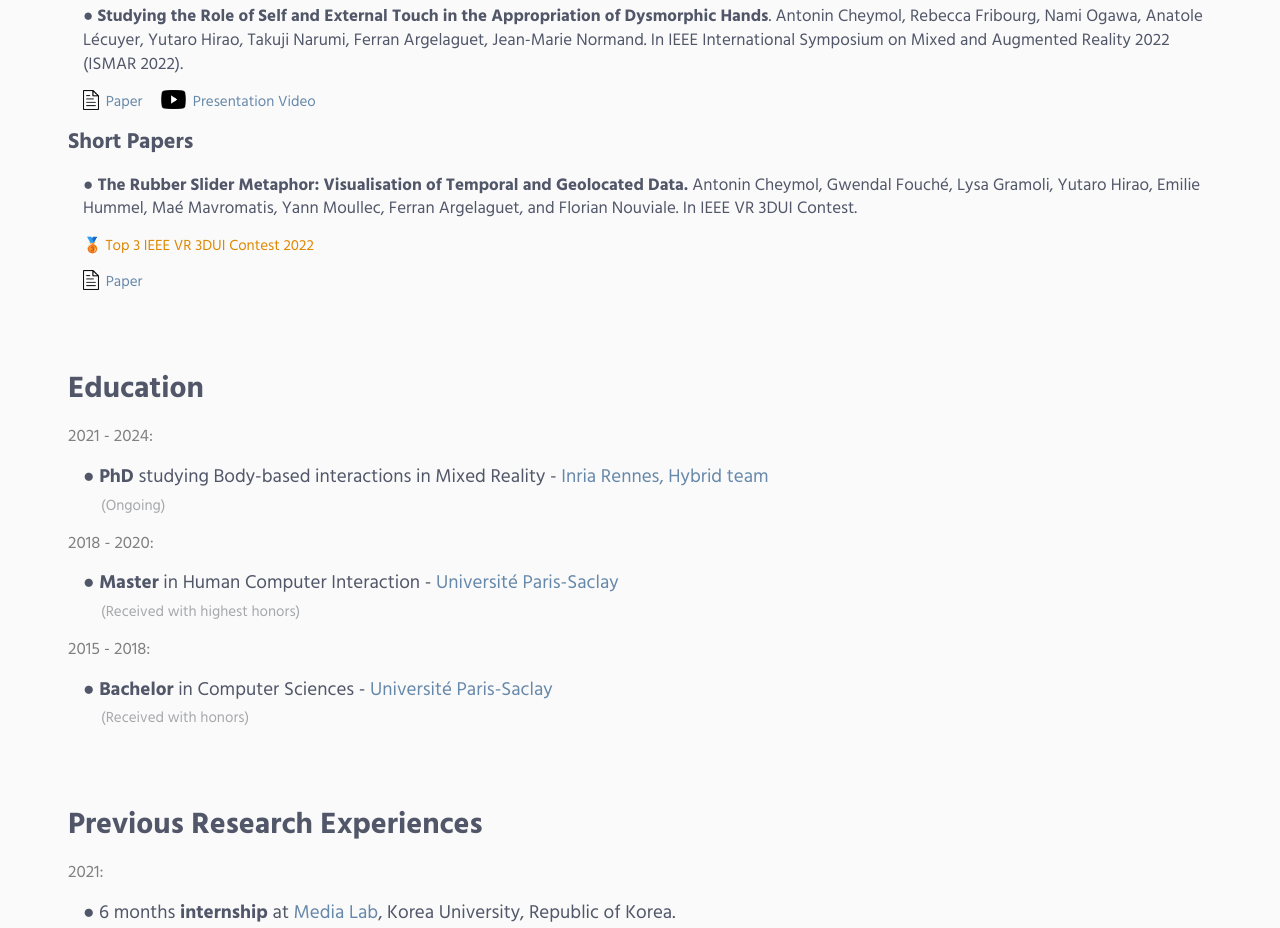
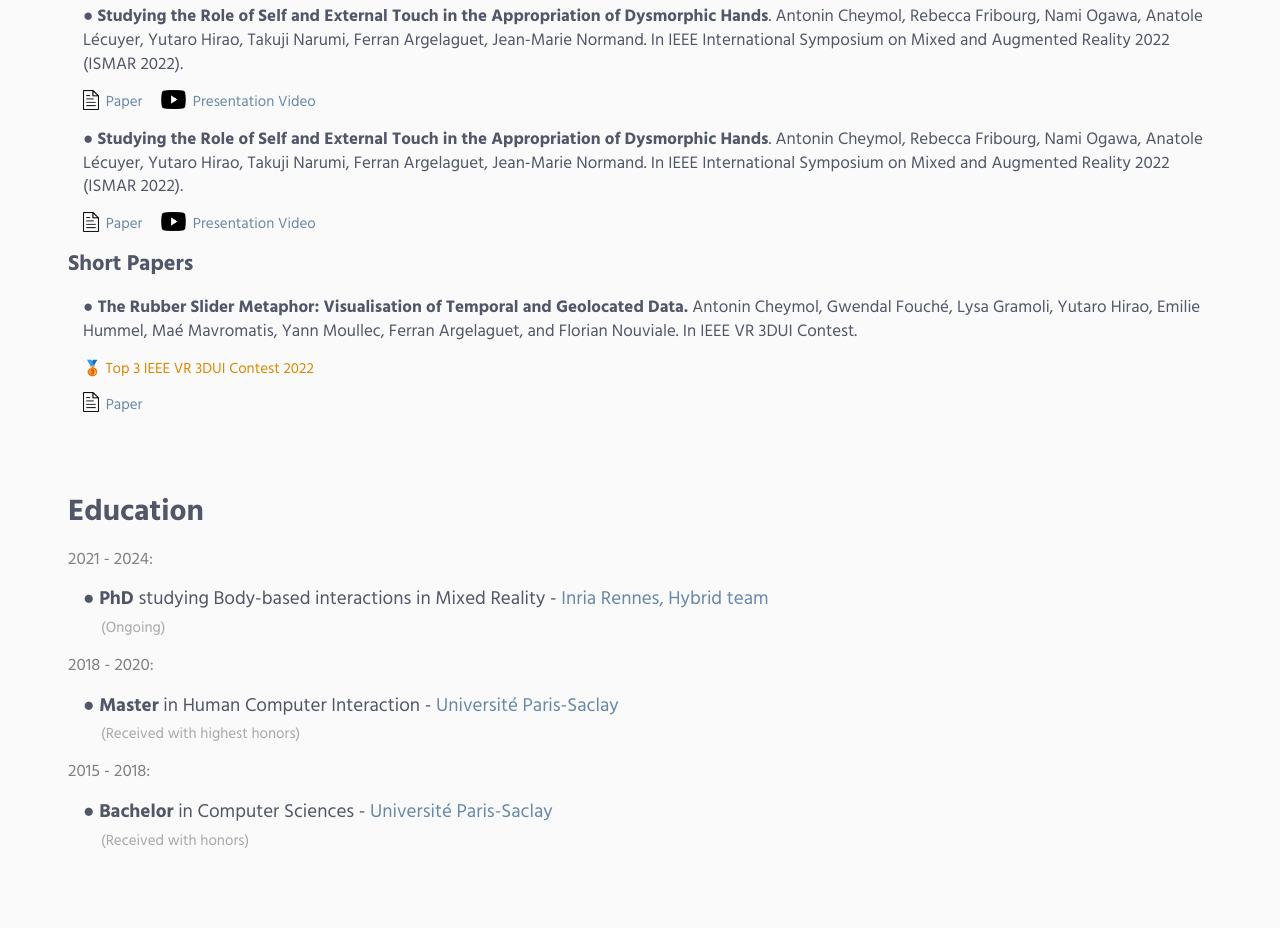
Before and after one commit to AntoninCheymoll/PresentationPage, a plain HTML site: page index.html in a window 1280 px wide. Shown: the part 1016-1944 px from the top of the page. Drawn offline with Linux system fonts and the light colour scheme.

Commit message:
Update index.html

```diff
--- a/index.html
+++ b/index.html
@@ -198,20 +198,32 @@
                                     <img style="margin-Top:-5px; margin-left:15px" src="YoutubeIcon.png" width="25" height="19">
                                     <a style="margin-left:3px" href="https://www.youtube.com/watch?v=EMJ0SvAluhE">Presentation Video</a>
 
+                        <p style="font-size: 17px; padding-left: 15px; padding-top: 0px; color: #515769;"> ● <b>Studying the Role of Self and External Touch in the Appropriation of Dysmorphic Hands</b>. Antonin Cheymol, Rebecca Fribourg, Nami Ogawa, Anatole Lécuyer, Yutaro Hirao, Takuji Narumi, Ferran Argelaguet, Jean-Marie Normand. In IEEE International Symposium on Mixed and Augmented Reality 2022 (ISMAR 2022).</p>
+                        <p style="font-size: 15px; padding-top: 0px; color: #515769;">
+
+                                <a href="https://dl.acm.org/doi/10.1145/3519391.3519410">
+                                <img style="margin-Top:-5px; margin-left:15px" src="PaperIcon.png" width="16" height="20">
+                                <a style="margin-left:3px" href=https://hal.inria.fr/hal-03830823>Paper</a>
+
+                                <a href="https://www.youtube.com/watch?v=oy9C4Vlg1VA">
+                                <img style="margin-Top:-5px; margin-left:15px" src="YoutubeIcon.png" width="25" height="19">
+                                <a style="margin-left:3px" href="https://www.youtube.com/watch?v=EMJ0SvAluhE">Presentation Video</a>
+
 
                         </p>
 
 
                                     <h3 style="padding-bottom:0px">Short Papers</h3>
 
-                        <p style = "font-size: 17px; padding-left: 15px; padding-top: 0px; color: #515769;"> ● <b>The Rubber Slider Metaphor: Visualisation of Temporal and Geolocated Data.</b> Antonin Cheymol, Gwendal Fouché, Lysa Gramoli, Yutaro Hirao, Emilie Hummel, Maé Mavromatis, Yann Moullec, Ferran Argelaguet, and Florian Nouviale. In IEEE VR 3DUI Contest.</p>
+                                    <p style="font-size: 17px; padding-left: 15px; padding-top: 0px; color: #515769;"> ● <b>The Rubber Slider Metaphor: Visualisation of Temporal and Geolocated Data.</b> Antonin Cheymol, Gwendal Fouché, Lysa Gramoli, Yutaro Hirao, Emilie Hummel, Maé Mavromatis, Yann Moullec, Ferran Argelaguet, and Florian Nouviale. In IEEE VR 3DUI Contest.</p>
                                     <p style="font-size: 15px; padding-left: 15px;color: #D80">🥉 Top 3 IEEE VR 3DUI Contest 2022</p>
-                        <p style = "font-size: 15px; padding-left: 15px; padding-top: 0px; color: #515769;">
+                                    <p style="font-size: 15px; padding-left: 15px; padding-top: 0px; color: #515769;">
                                         <a href="https://ieeexplore.ieee.org/abstract/document/9757668">
-                                <img  style="margin-Top:-5px;" src="PaperIcon.png" width="16" height="20">
+                                            <img style="margin-Top:-5px;" src="PaperIcon.png" width="16" height="20">
                                             <a style="margin-left:3px" href=https://ieeexplore.ieee.org/abstract/document/9757668>Paper</a>
 
-                            </a> </p>
+                                        </a>
+                                    </p>
 </div>
                 </div>
             </div>
```
Lines whose indentation alone changed are shown as unchanged.
